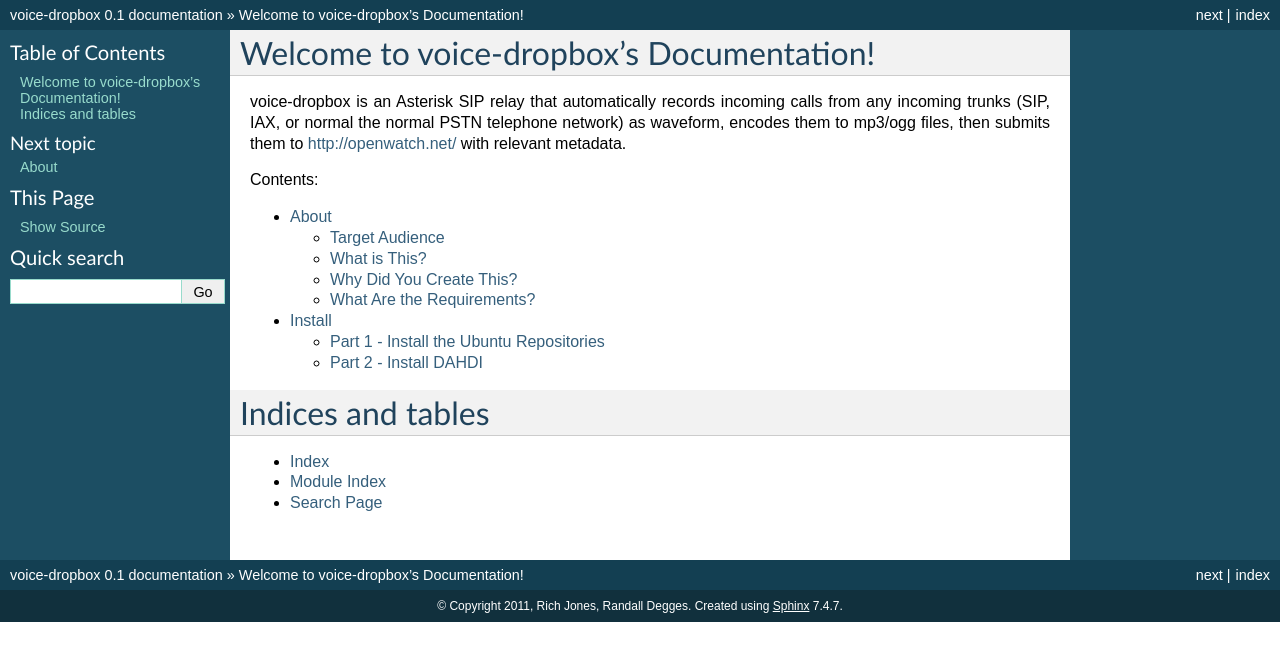
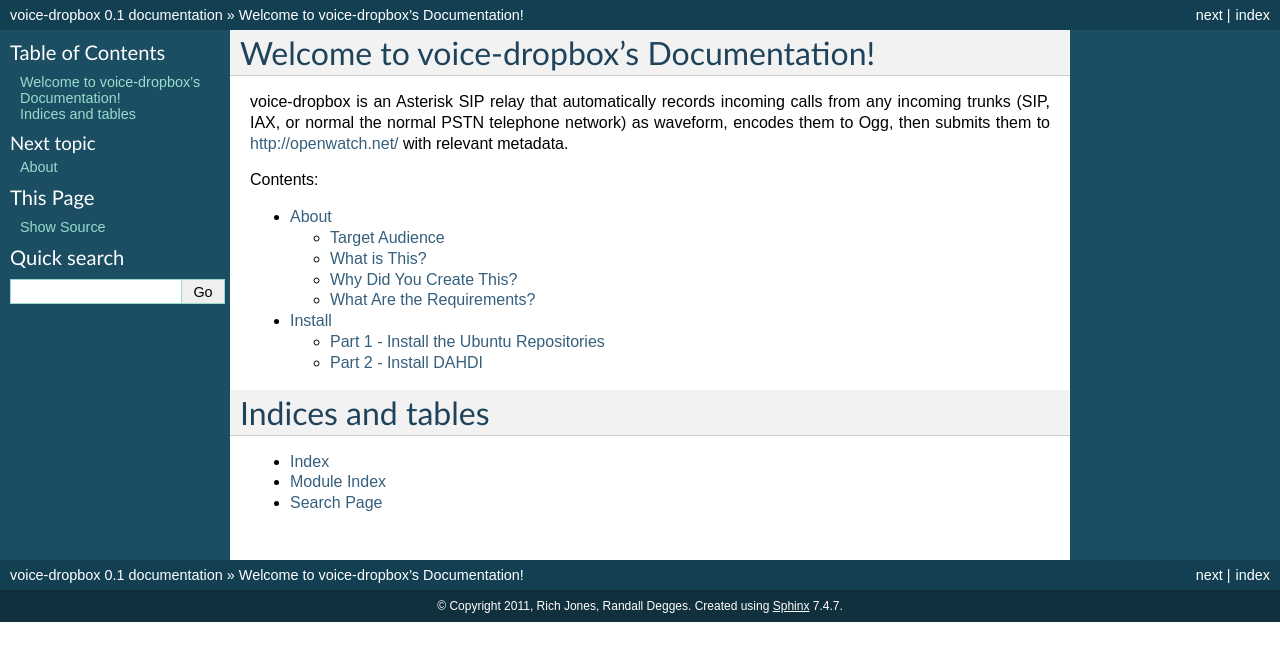
Before and after one commit to Miserlou/Voice-Dropbox, a Sphinx documentation site: the page built from docs/index.rst, in a window 1280 px wide. Shown: the top 661 px of the page. Built offline with Sphinx 7.4.7, drawn with Linux system fonts in a browser that asks for light colours.

Commit message:
docs, encode to ogg

```diff
--- a/docs/index.rst
+++ b/docs/index.rst
@@ -3,7 +3,7 @@
 
 voice-dropbox is an Asterisk SIP relay that automatically records incoming
 calls from any incoming trunks (SIP, IAX, or normal the normal PSTN telephone network)
-as waveform, encodes them to mp3/ogg files, then submits them to http://openwatch.net/
+as waveform, encodes them to Ogg, then submits them to http://openwatch.net/
 with relevant metadata.
 
 Contents:
```
Also changed, not shown: README.md (+1 -1 lines), 2 other files.
